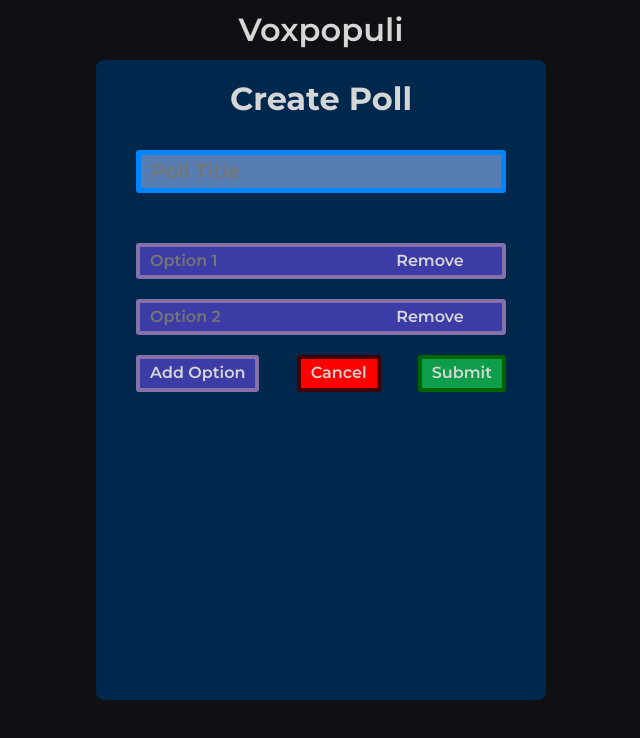
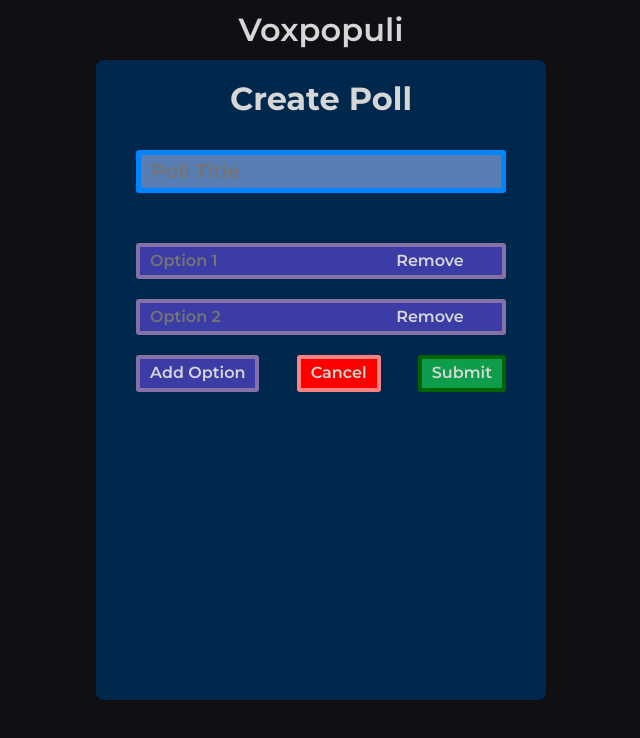
Before and after one commit to birdpump/voxpopuli-svelte, a SvelteKit app: page /create in a window 1280 px wide. Shown: the top 738 px of the page, without its empty margins (319-959 px from the left). Built offline with nearby package versions, Linux system fonts and the light colour scheme.

Commit message:
finished create poll page

```diff
--- a/src/routes/create/+page.svelte
+++ b/src/routes/create/+page.svelte
@@ -121,7 +121,7 @@
         color: var(--text);
         float: right;
         background-color: red;
-        border: 4px rgb(68, 0, 0) solid;
+        border: 4px rgb(253, 131, 131) solid;
         text-align: center;
         margin: 0 auto;
         height: fit-content;
@@ -148,9 +148,9 @@
       {/each}
       <div class="main-buttons-parent">
         <button class="add-option-button" type="button" on:click={addOption} disabled={options.length >= 10}>Add Option</button>
-        <div class="cancel-button">
+        <button class="cancel-button">
             Cancel
-        </div>
+        </button>
         <button class="submit-button" type="button" on:click={handleSubmit}>Submit</button>
       </div>
 
```
